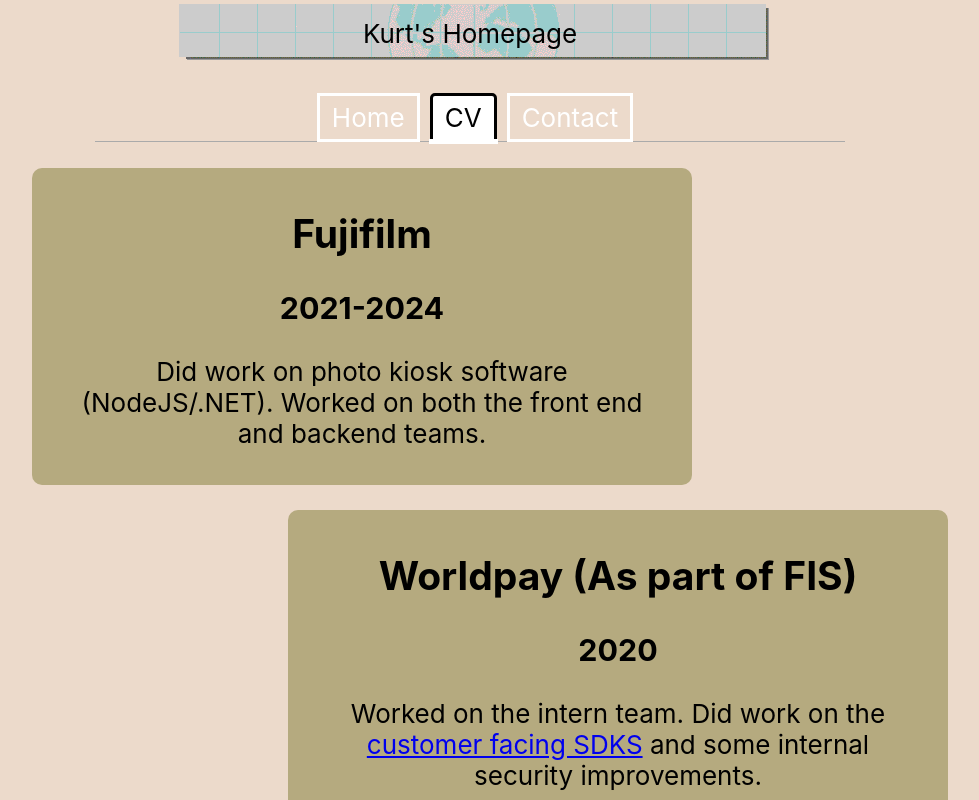
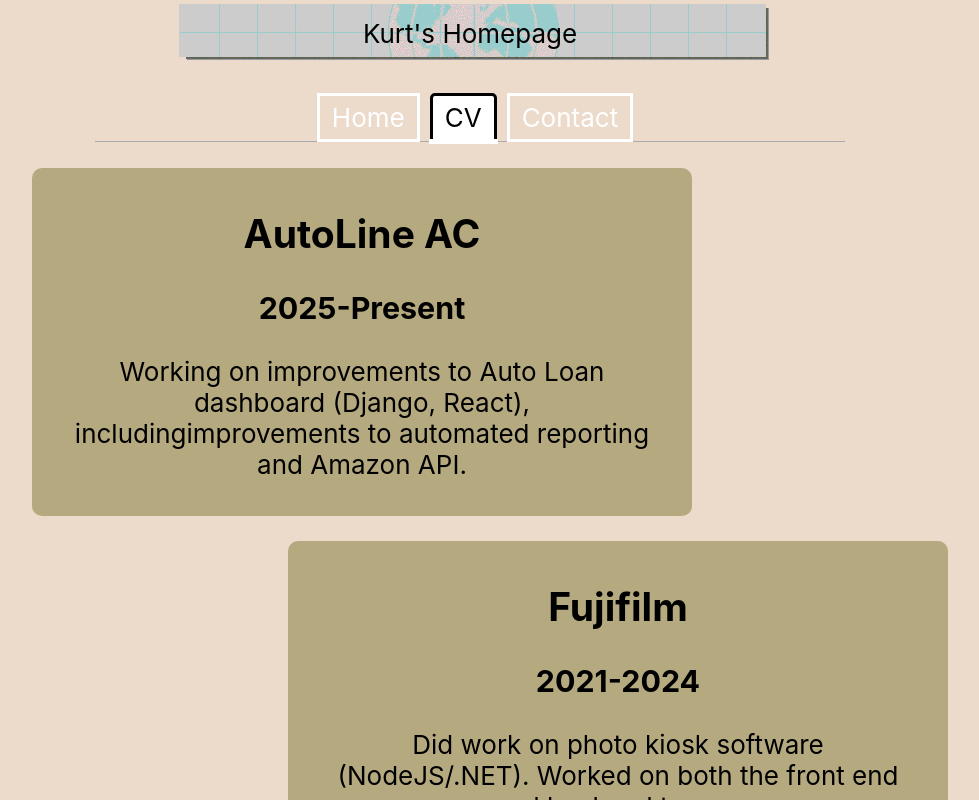
Before and after one commit to kmgreg/kmgreg-github-io, a React (Create React App) app: page / in a window 1280 px wide. Both pictures are taken after a click on the tab "CV". Shown: the top 800 px of the page, without its empty margins (170-1149 px from the left). Built offline with nearby package versions, Linux system fonts and the light colour scheme.

Commit message:
update timeline

```diff
--- a/src/App.tsx
+++ b/src/App.tsx
@@ -42,6 +42,11 @@
 
             <TabPanel>
               <Timeline articles={[{
+                header: 'AutoLine AC',
+                date: '2025-Present',
+                contents: <p>Working on improvements to Auto Loan dashboard (Django, React), includingimprovements to automated reporting and Amazon API.</p>
+              },
+                {
                 header: 'Fujifilm',
                 date: '2021-2024',
                 contents: <p>Did work on photo kiosk software (NodeJS/.NET). Worked on both the front end and backend teams.</p>
```
